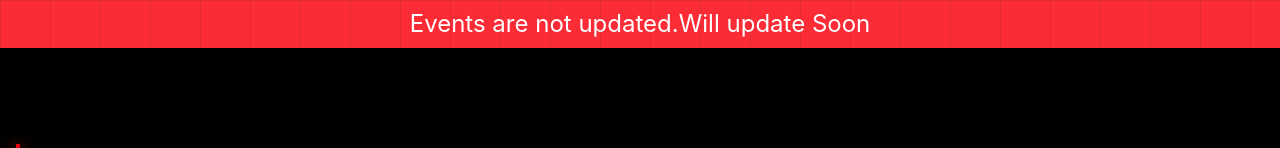
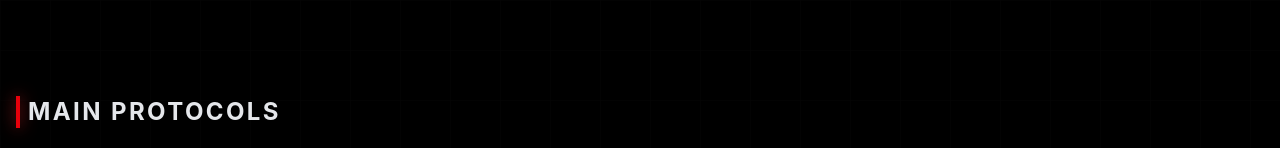
Before and after one commit to Nahas-00/Inkrit-4.0, a React (Vite) app: page /events in a window 1280 px wide. Shown: the top 148 px of the page. Built offline with nearby package versions, Linux system fonts and the light colour scheme; a web font is replaced by a local one.

Commit message:
Events finalized and added

```diff
--- a/src/pages/Events.jsx
+++ b/src/pages/Events.jsx
@@ -78,8 +78,6 @@ const Events = () => {
     <div className="min-h-screen bg-black text-white font-sans selection:bg-red-600 selection:text-white pb-24 overflow-x-hidden">
       <Navbar />
       <div className="fixed inset-0 bg-grid-pattern opacity-20 pointer-events-none"></div>
-
-      <div className='bg-red-500 p-2 text-center text-2xl'>Events are not updated.Will update Soon</div>
 
       <div className="relative z-10 container mx-auto px-4 pt-24">
 
```
